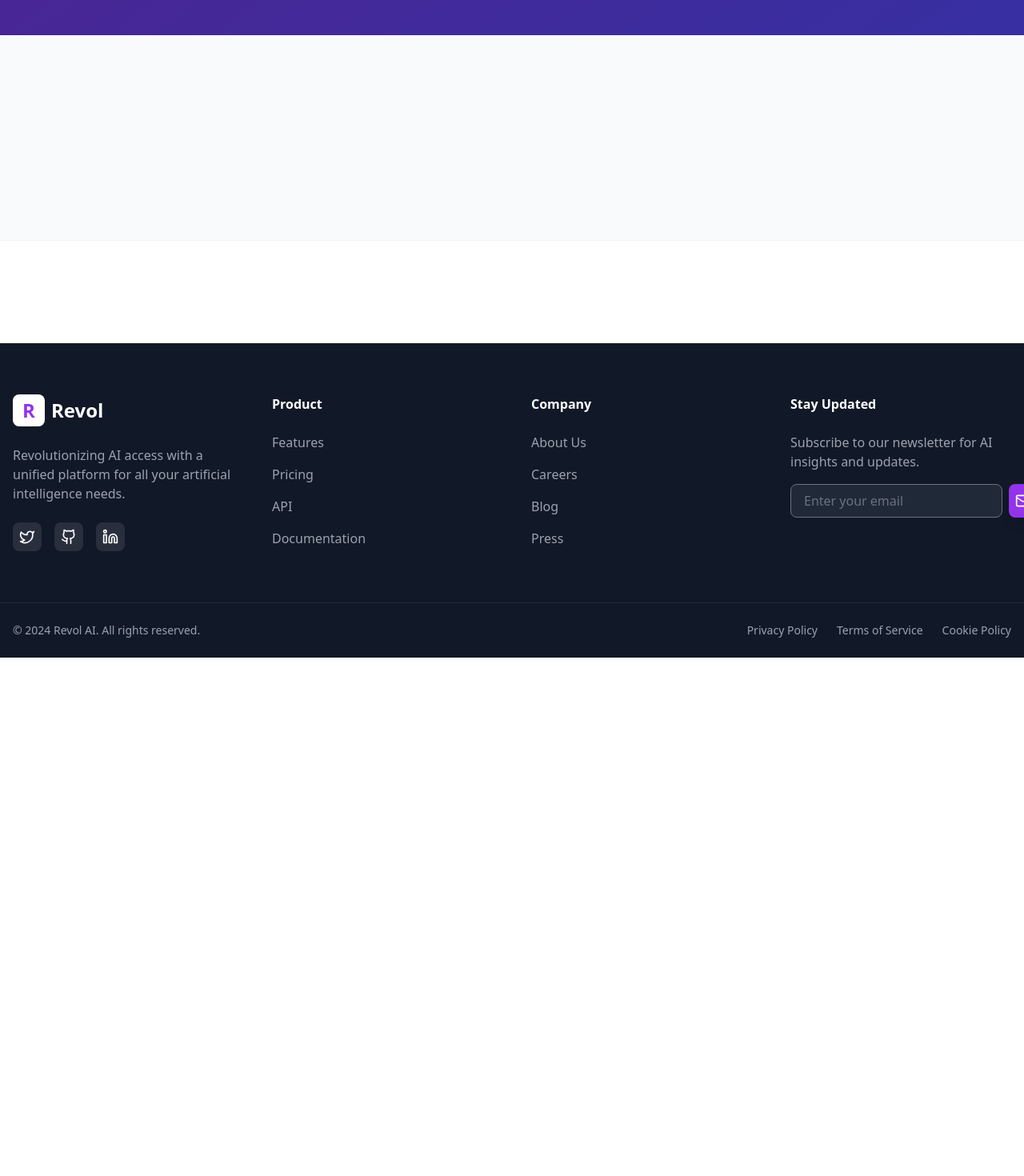
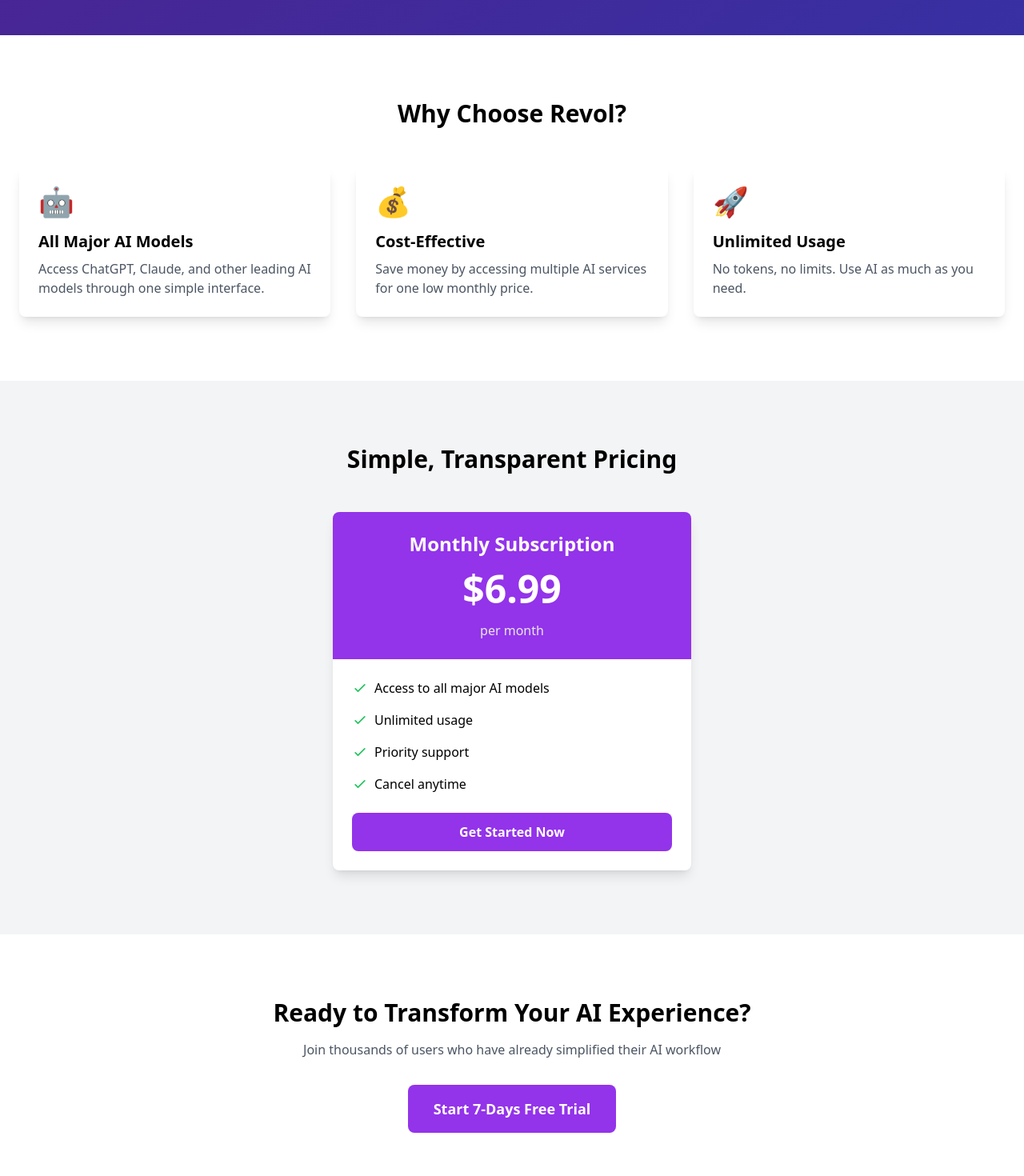
Before and after one commit to mohamed269k/Revol-AI, a React (Create React App) app: page / in a window 1280 px wide. Shown: the part 860-2330 px from the top of the page at 80% size. Before the commit the page ends 1682 px from the top, so only its background shows below. Built offline with nearby package versions, Linux system fonts and the light colour scheme.

Commit message:
Update App.js

```diff
--- a/src/App.js
+++ b/src/App.js
@@ -131,15 +131,84 @@
       </header>
 
       {/* Features Section */}
-      <section className="py-32 bg-gray-50">
-        {/* Features content */}
+      <section id="features" class="py-20">
+        <div class="container mx-auto px-6">
+            <h2 class="text-3xl font-bold text-center mb-12">Why Choose Revol?</h2>
+            <div class="grid grid-cols-1 md:grid-cols-3 gap-8">
+                <div class="bg-white p-6 rounded-lg shadow-lg">
+                    <div class="text-purple-600 text-4xl mb-4">🤖</div>
+                    <h3 class="text-xl font-semibold mb-2">All Major AI Models</h3>
+                    <p class="text-gray-600">Access ChatGPT, Claude, and other leading AI models through one simple interface.</p>
+                </div>
+                <div class="bg-white p-6 rounded-lg shadow-lg">
+                    <div class="text-purple-600 text-4xl mb-4">💰</div>
+                    <h3 class="text-xl font-semibold mb-2">Cost-Effective</h3>
+                    <p class="text-gray-600">Save money by accessing multiple AI services for one low monthly price.</p>
+                </div>
+                <div class="bg-white p-6 rounded-lg shadow-lg">
+                    <div class="text-purple-600 text-4xl mb-4">🚀</div>
+                    <h3 class="text-xl font-semibold mb-2">Unlimited Usage</h3>
+                    <p class="text-gray-600">No tokens, no limits. Use AI as much as you need.</p>
+                </div>
+            </div>
+        </div>
       </section>
-
-      {/* Logos Section */}
-      <section className="py-16 border-t border-gray-100">
-        {/* Logos content */}
+      {/* Pricing section */}
+      <section id="pricing" class="bg-gray-100 py-20">
+        <div class="container mx-auto px-6">
+            <h2 class="text-3xl font-bold text-center mb-12">Simple, Transparent Pricing</h2>
+            <div class="max-w-md mx-auto">
+                <div class="bg-white rounded-lg shadow-lg overflow-hidden">
+                    <div class="bg-purple-600 text-white p-6 text-center">
+                        <h3 class="text-2xl font-bold">Monthly Subscription</h3>
+                        <div class="text-5xl font-bold my-4">$6.99</div>
+                        <p class="text-gray-200">per month</p>
+                    </div>
+                    <div class="p-6">
+                        <ul class="space-y-4">
+                            <li class="flex items-center">
+                                <svg class="h-5 w-5 text-green-500 mr-2" fill="none" stroke="currentColor" viewBox="0 0 24 24">
+                                    <path stroke-linecap="round" stroke-linejoin="round" stroke-width="2" d="M5 13l4 4L19 7"></path>
+                                </svg>
+                                Access to all major AI models
+                            </li>
+                            <li class="flex items-center">
+                                <svg class="h-5 w-5 text-green-500 mr-2" fill="none" stroke="currentColor" viewBox="0 0 24 24">
+                                    <path stroke-linecap="round" stroke-linejoin="round" stroke-width="2" d="M5 13l4 4L19 7"></path>
+                                </svg>
+                                Unlimited usage
+                            </li>
+                            <li class="flex items-center">
+                                <svg class="h-5 w-5 text-green-500 mr-2" fill="none" stroke="currentColor" viewBox="0 0 24 24">
+                                    <path stroke-linecap="round" stroke-linejoin="round" stroke-width="2" d="M5 13l4 4L19 7"></path>
+                                </svg>
+                                Priority support
+                            </li>
+                            <li class="flex items-center">
+                                <svg class="h-5 w-5 text-green-500 mr-2" fill="none" stroke="currentColor" viewBox="0 0 24 24">
+                                    <path stroke-linecap="round" stroke-linejoin="round" stroke-width="2" d="M5 13l4 4L19 7"></path>
+                                </svg>
+                                Cancel anytime
+                            </li>
+                        </ul>
+                        <button class="w-full bg-purple-600 text-white mt-6 py-3 rounded-lg font-semibold hover:bg-purple-700 transition duration-200">
+                            Get Started Now
+                        </button>
+                    </div>
+                </div>
+            </div>
+        </div>
       </section>
-
+      {/* CTA section*/}
+      <section class="py-20">
+        <div class="container mx-auto px-6 text-center">
+            <h2 class="text-3xl font-bold mb-4">Ready to Transform Your AI Experience?</h2>
+            <p class="text-gray-600 mb-8">Join thousands of users who have already simplified their AI workflow</p>
+            <button class="bg-purple-600 text-white px-8 py-4 rounded-lg text-lg font-semibold hover:bg-purple-700 transform hover:scale-105 transition duration-200">
+                Start 7-Days Free Trial
+            </button>
+        </div>
+      </section>
       {/* Footer */}
       <footer className="bg-gray-900 text-gray-300">
         {/* Main Footer */}
```
